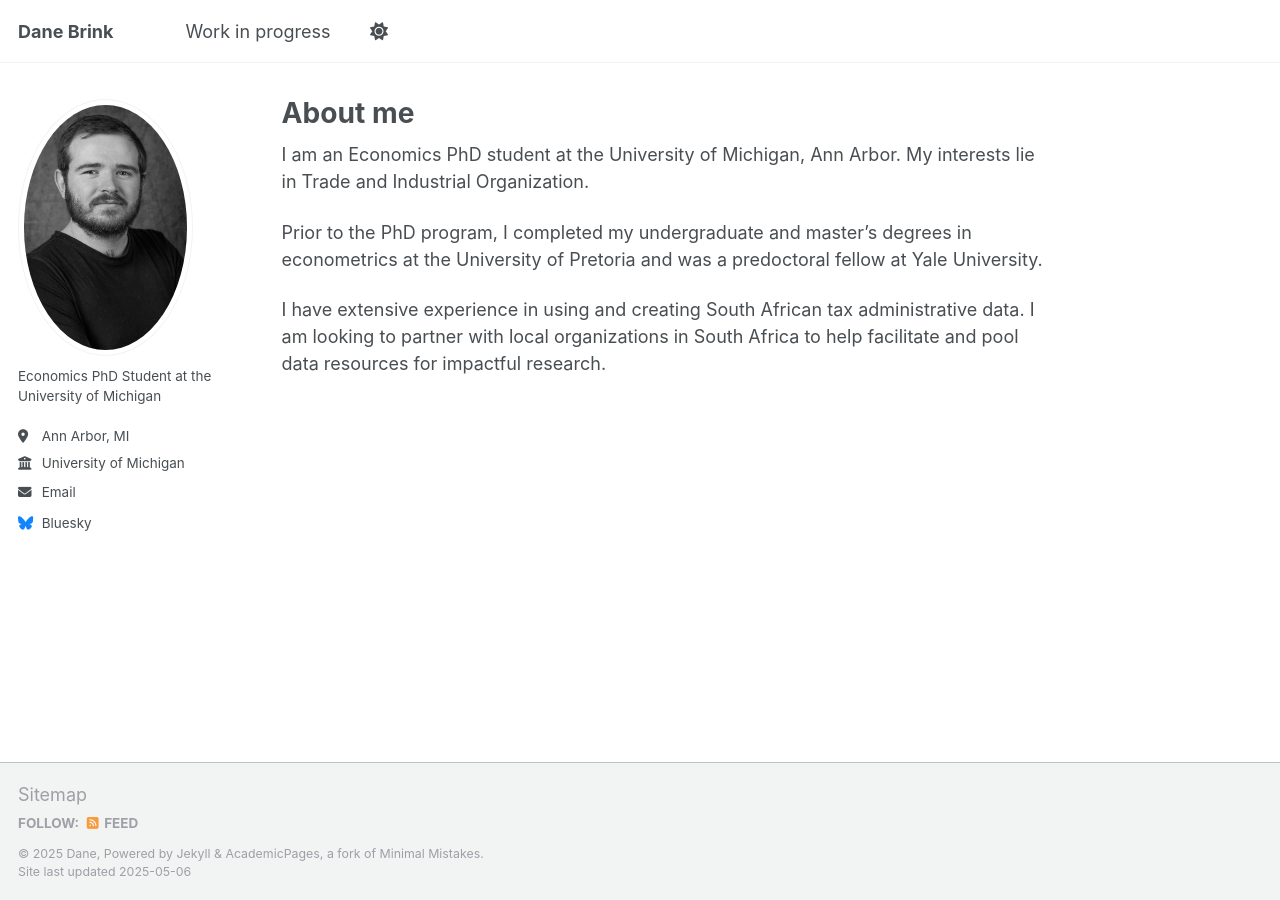
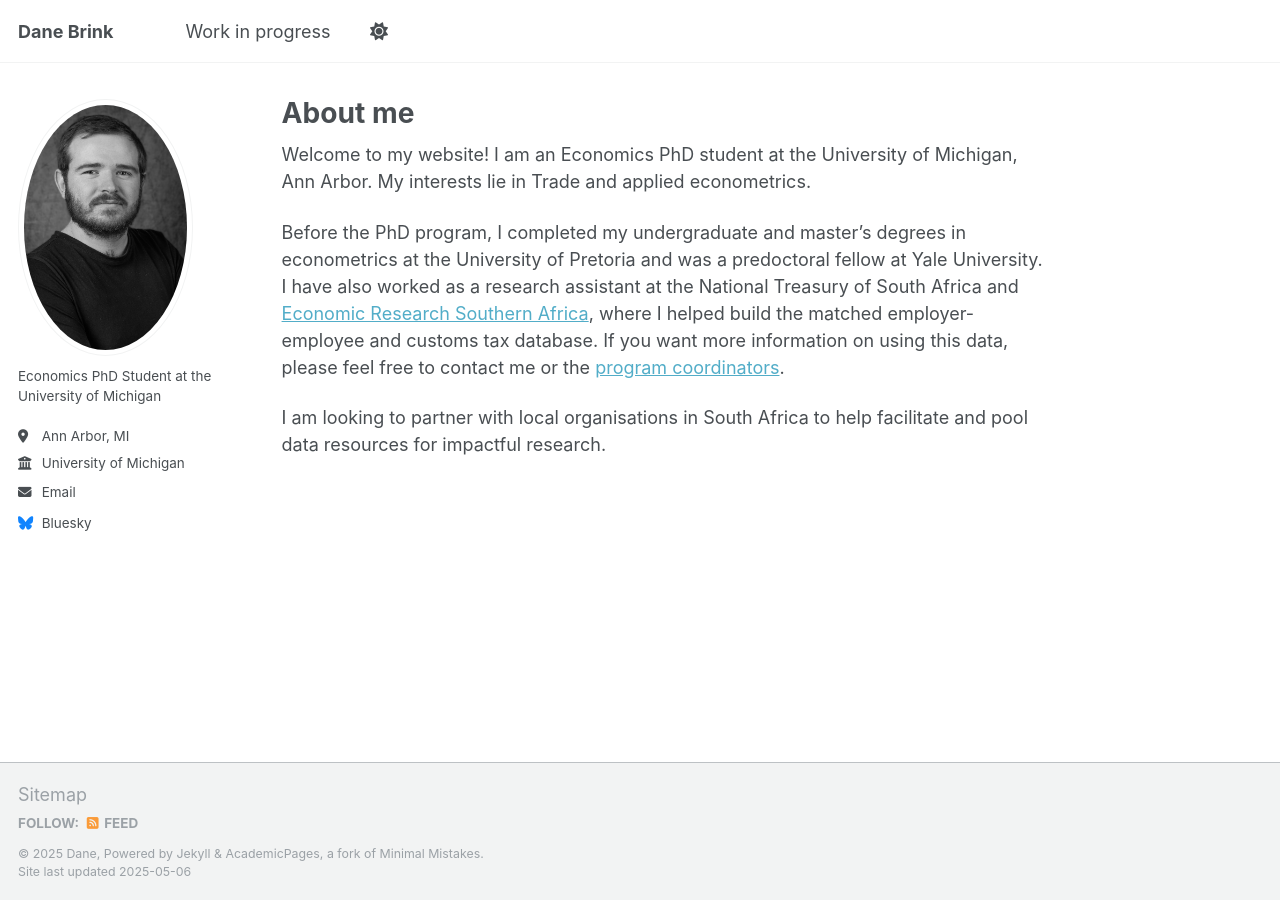
Before and after one commit to danebrink/danebrink.github.io, a Jekyll site: the page built from _pages/about.md, in a window 1280 px wide. Built offline with Jekyll 4.4.1, drawn with Linux system fonts in a browser that asks for light colours.

Commit message:
Update about.md

```diff
--- a/_pages/about.md
+++ b/_pages/about.md
@@ -7,8 +7,8 @@ redirect_from:
   - /about.html
 ---
 
-I am an Economics PhD student at the University of Michigan, Ann Arbor. My interests lie in Trade and Industrial Organization.
+Welcome to my website! I am an Economics PhD student at the University of Michigan, Ann Arbor. My interests lie in Trade and applied econometrics.
 
-Prior to the PhD program, I completed my undergraduate and master's degrees in econometrics at the University of Pretoria and was a predoctoral fellow at Yale University.
+Before the PhD program, I completed my undergraduate and master's degrees in econometrics at the University of Pretoria and was a predoctoral fellow at Yale University. I have also worked as a research assistant at the National Treasury of South Africa and [Economic Research Southern Africa](https://econrsa.org/), where I helped build the matched employer-employee and customs tax database. If you want more information on using this data, please feel free to contact me or the [program coordinators](https://sa-tied.wider.unu.edu/data).
 
-I have extensive experience in using and creating South African tax administrative data. I am looking to partner with local organizations in South Africa to help facilitate and pool data resources for impactful research.
+I am looking to partner with local organisations in South Africa to help facilitate and pool data resources for impactful research.
```
